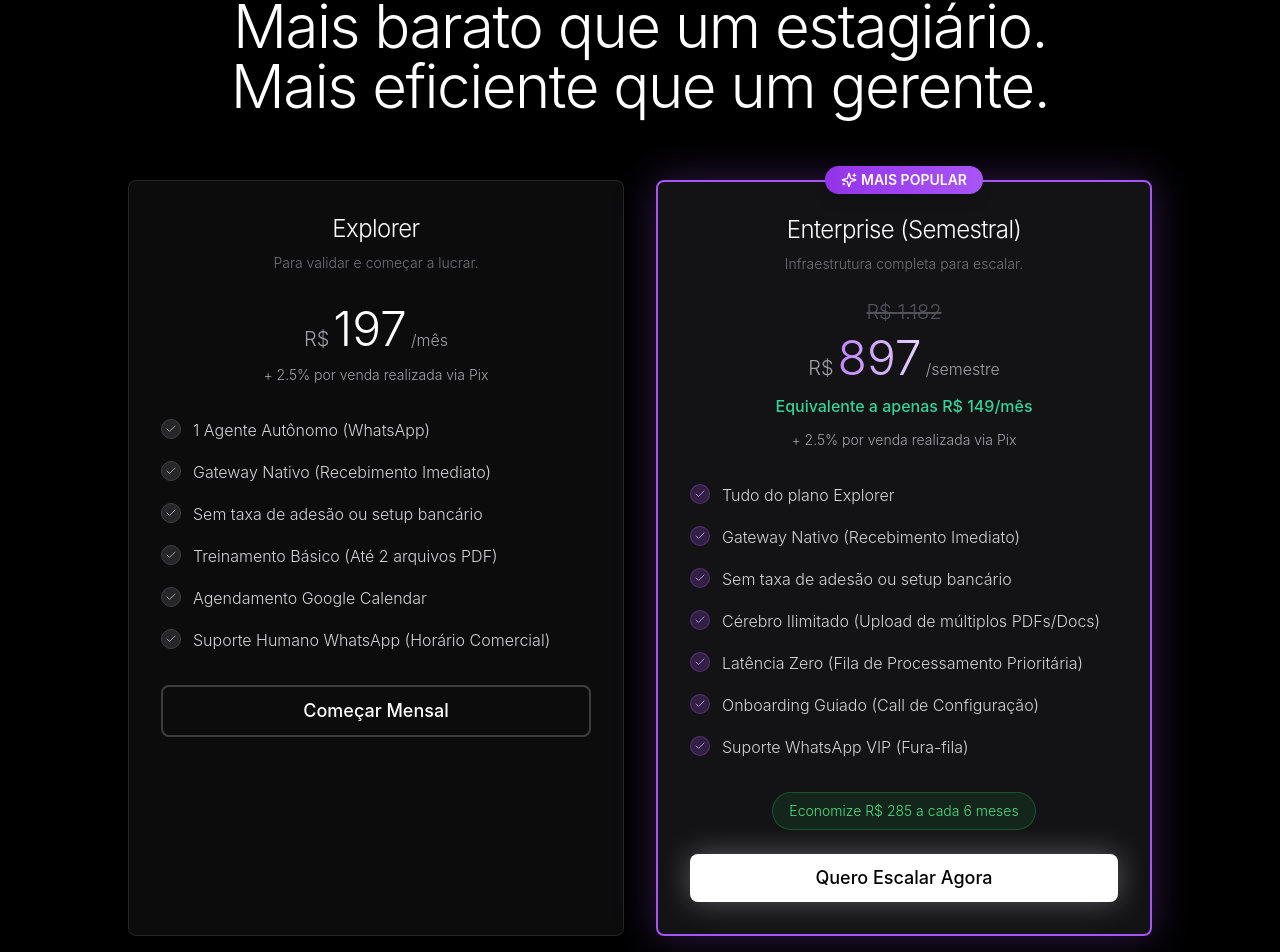
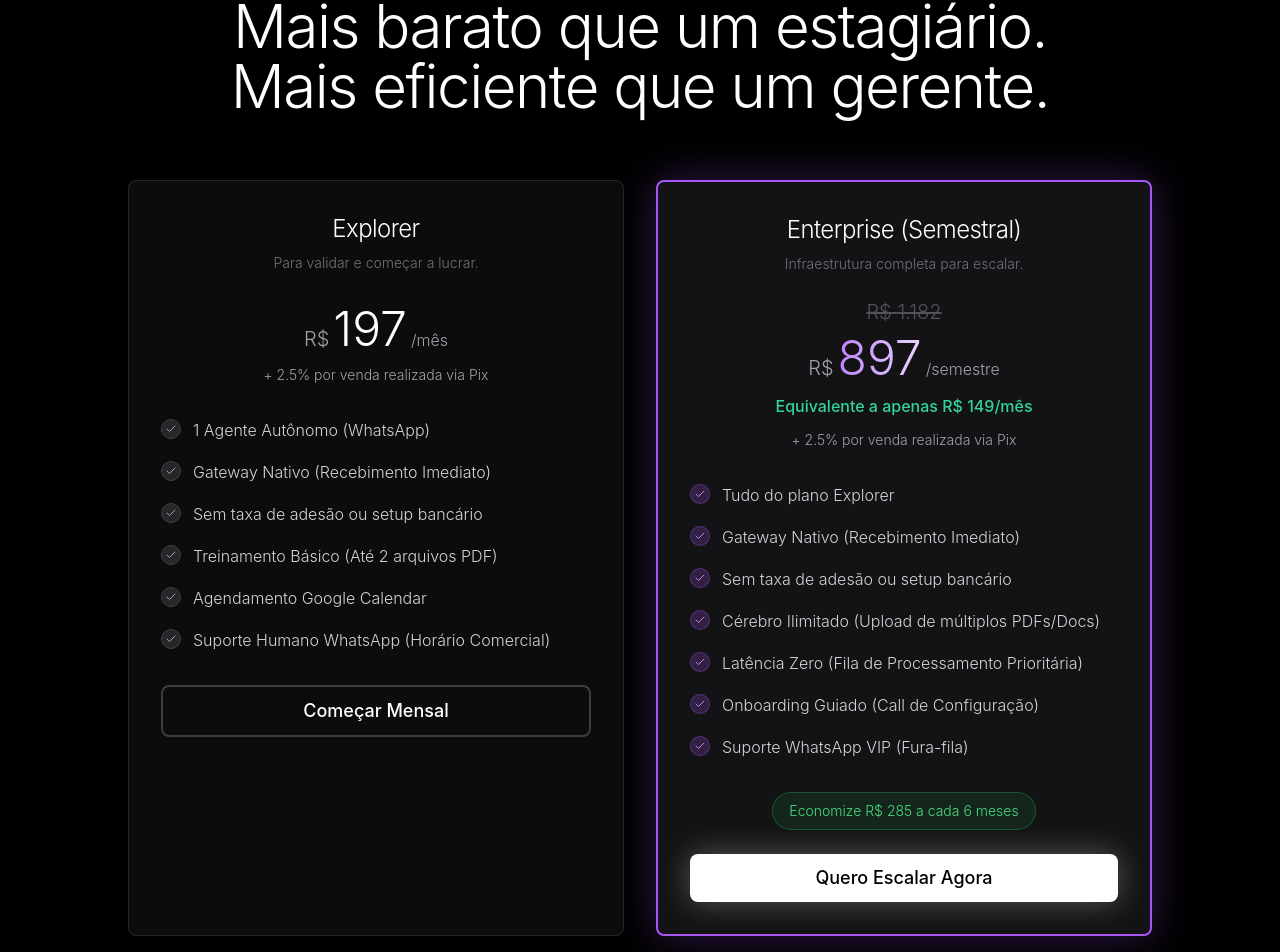
Before and after one commit to GabrielSemiao/AgenticOS-Page, a React (Vite) app: page / in a window 1280 px wide. Shown: the part 5493-6445 px from the top of the page. Built offline with nearby package versions, Linux system fonts and the light colour scheme.

Commit message:
[dyad] Removido badge "MAIS POPULAR" - wrote 1 file(s)

```diff
--- a/src/components/pricing.tsx
+++ b/src/components/pricing.tsx
@@ -2,7 +2,7 @@
 
 import { motion } from "framer-motion";
 import { Button } from "@/components/ui/button";
-import { Check, Sparkles } from "lucide-react";
+import { Check } from "lucide-react";
 
 export const Pricing = () => {
   const plans = [
@@ -42,7 +42,6 @@ export const Pricing = () => {
         "Suporte WhatsApp VIP (Fura-fila)",
       ],
       popular: true,
-      badge: "MAIS POPULAR",
       savings: "Economize R$ 285 a cada 6 meses",
       whatsappLink: "https://wa.me/5565999746141?text=Ol%C3%A1!%20Quero%20aproveitar%20o%20Plano%20Semestral%20de%20R$%20897%20com%20desconto.",
       buttonText: "Quero Escalar Agora",
@@ -79,15 +78,6 @@ export const Pricing = () => {
                   : "bg-zinc-900/50 border border-white/10"
               }`}
             >
-              {plan.popular && (
-                <div className="absolute -top-4 left-1/2 -translate-x-1/2">
-                  <div className="bg-gradient-to-r from-purple-600 to-purple-500 text-white px-4 py-1 rounded-full text-sm font-semibold flex items-center gap-1 shadow-lg">
-                    <Sparkles className="w-4 h-4" />
-                    {plan.badge}
-                  </div>
-                </div>
-              )}
-
               <div className="text-center mb-8">
                 <h3 className="text-2xl font-light text-white mb-2 tracking-tight">{plan.name}</h3>
                 <p className="text-zinc-500 text-sm mb-6">{plan.description}</p>
```
